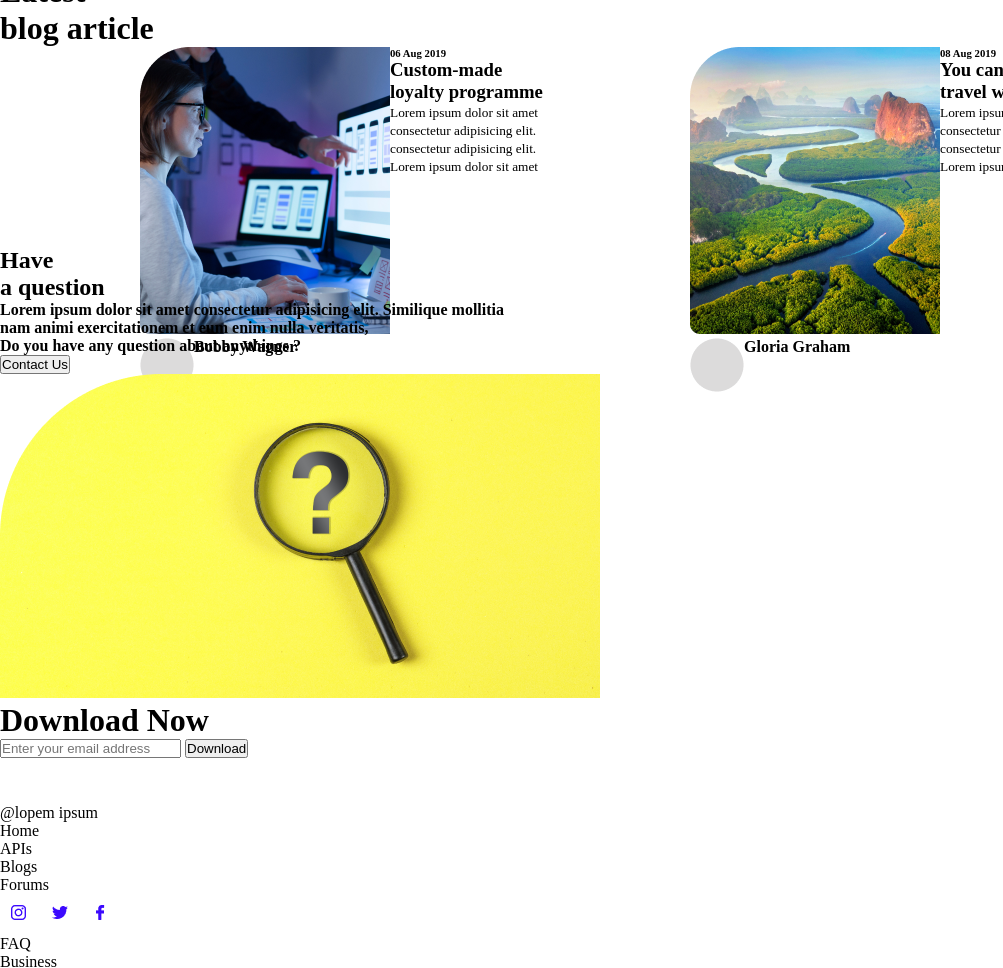
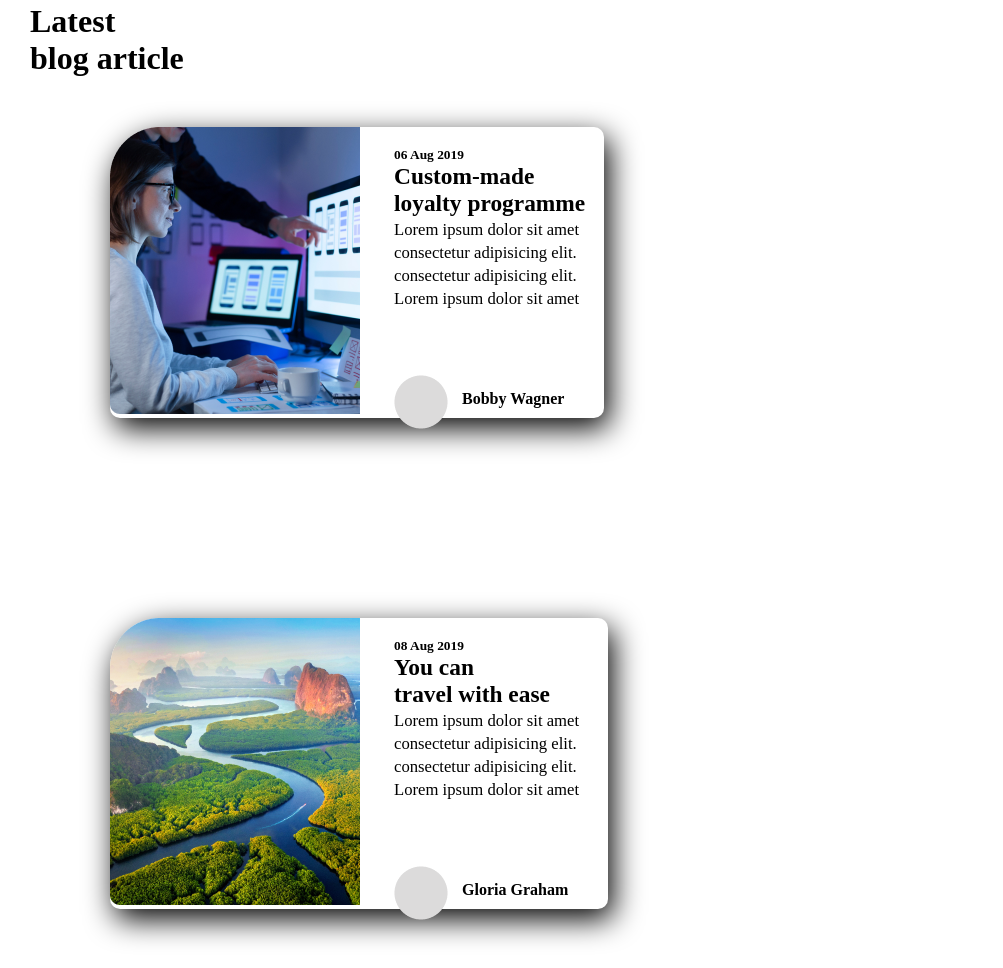
Before and after one commit to aditya1pqr/project-9, a plain HTML site: page index.html in a window 1280 px wide. Shown: the part 872-1840 px from the top of the page, without its empty margins (0-1003 px from the left). Drawn offline with Linux system fonts and the light colour scheme.

Commit message:
completing  project

```diff
--- a/css/style.css
+++ b/css/style.css
@@ -85,16 +85,172 @@ nav,a{
 
 /* <!-- Blog section --> */
 
+
 .blog-cards{
-    display: flex;
-    justify-content: center;
-    align-items: center;
-    gap:100px;
+    display:flex;
+    flex-wrap: wrap;
+    margin-top: 50px;
+    gap: 200px;
+margin-left: 50px;
 }
 
-.blog-card{
+.blog-card
+{
+    border-radius: 50px 10px 10px;
+    box-shadow: 5px 10px 30px black;
+    /* padding: 30px; */
+    padding: 0px 40px 0px 0px;
+    margin-left: 60px;
+}
+
+.blog-heading{
+    margin-top: 30px ;
+    margin-left: 30px;
+}
+.blog-image{
+    display: inline;
+}
+
+.blog-content{
+    display:inline-block;
+    position: absolute;
+    /* bottom: 110px ;
+    left: 40px; */
+    margin-top: 20px;
+    margin-left: 30px;
+    font-size: 20px;
+
+}
+.blog-bottom{
+    display: inline;
+    /* position: absolute; */
+    position: relative;
+    margin-left: 30px;
+ top: 15px;
+
+}
+
+.blog-author{
+    display: inline;
+    margin-left: 5px;
+    position: relative;
+    bottom: 5px;
+
+}
+
+/* <!-- FAQ SECTION --> */
+.faq-section{
     display: flex;
-    width: 450px;
-    height: 200px;
-    flex-wrap: wrap;
+    margin-top: 70px;
+  background-color: #b2b4d8;
+  justify-content: space-between;
+  height: 324px;
+
 }
+
+.faq-content{
+    margin: 40px 0px 0px 60px;
+
+}
+.faq-content h2:first-child{
+    font-size: 40px;
+    font-weight: 900;
+}
+.faq-content h4:nth-child(2){
+    font-size: 15px;
+    margin-top: 20px;
+    font-weight: 400;
+}
+
+.faq-content h4:nth-child(3){
+    font-size: 15px;
+    margin-top: 20px;
+    font-weight: 900;
+}
+.faq-content button{
+    margin-top: 30px;
+    border-radius: 4px;
+    background-color: #1115e5;
+    padding: 4px 9px;
+    color: #b2b4d8;
+    font-weight: 400;
+}
+
+
+/* <!-- Download --> */
+
+.download-section{
+    display: flex;
+    justify-content: space-between;
+    margin-top: 80px;
+}
+.download-content{
+    margin-left: 100px;
+
+}
+
+.download-content span{
+    font-family: 'Courier New', Courier, monospace;
+    font-weight: 100;
+}
+
+.download-email{
+    background-color: #b2b4d8;
+    width: 700px;
+    border-radius: 50px;
+}
+.download-email button{
+    margin-left: 268px;
+    padding: 20px 40px 20px 40px;
+    border-radius: 50px;
+    background-color: #1115e5;
+    color: aliceblue;
+
+}
+.download-email input{
+    border: none;
+    background-color: #b2b4d8;
+    color: #111010;
+    margin-left: 33px;
+    font-size: 20px;
+}
+/* <!-- Download end here --> */
+
+.footer-section{
+    margin-top: 85px;
+    background-color: #2e12e1;
+    display: flex;
+    justify-content: space-between;
+}
+
+.footer-left{
+    margin-top: 100px;
+    margin-left: 100px;
+}
+.list{
+    margin-top: 30px;
+    margin-bottom: 60px;
+    display: flex;
+    list-style-type: none;
+    width: 400px;
+    justify-content: space-between;
+    color: #ffffff;
+}
+
+.footer-right{
+
+    margin-top: 50px;
+    margin-right: 100px;
+}
+.footer-right img{
+    margin-right: 8px;
+}
+.logos-list{
+    display: flex;
+    list-style-type: none;
+    width: 200px;
+    justify-content: space-between;
+    margin-top: 30px;
+    color: #ffffff;
+    margin-bottom: 60px;
+}
```
Also changed, not shown: index.html (line endings or trailing spaces).
